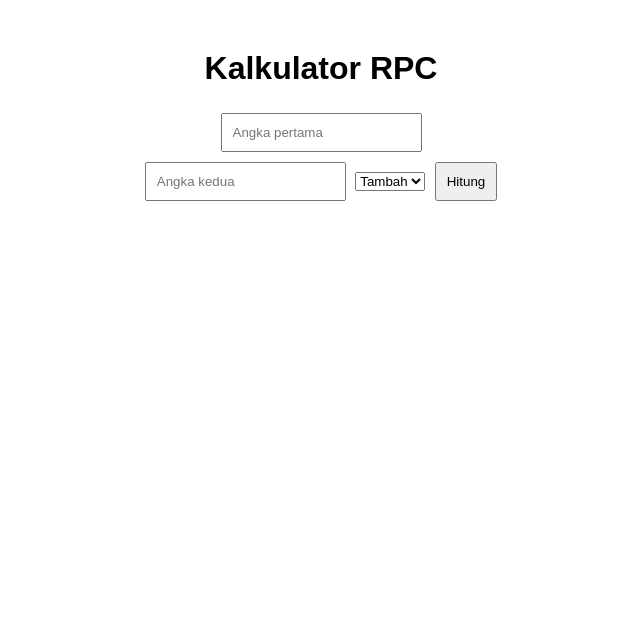
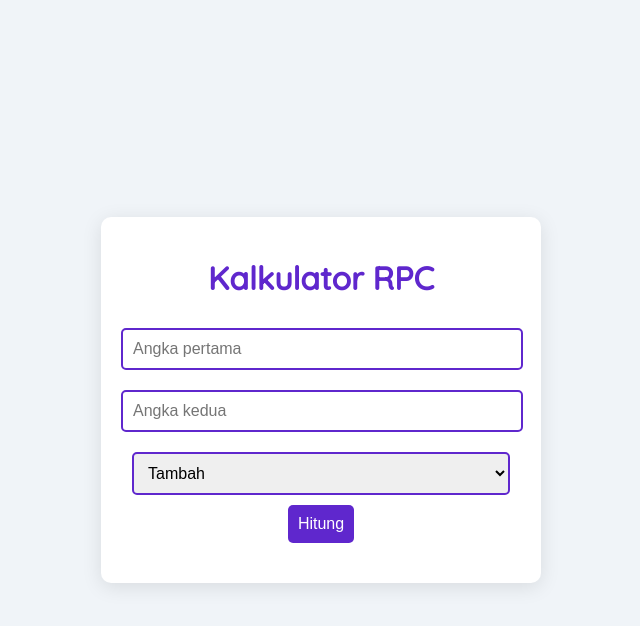
Before and after one commit to AhmadDevaTajulMuluk/kalkulator-rpc, a website: page public/index.html in a window 1280 px wide. Shown: the whole page, without its empty margins (319-959 px from the left). Drawn offline with Linux system fonts and the light colour scheme.

Commit message:
Update index.html

```diff
--- a/public/index.html
+++ b/public/index.html
@@ -4,17 +4,63 @@
   <meta charset="UTF-8">
   <meta name="viewport" content="width=device-width, initial-scale=1.0">
   <title>Kalkulator RPC</title>
+  <link href="https://fonts.googleapis.com/css2?family=Quicksand:wght@300;500&display=swap" rel="stylesheet">
   <style>
-    body { font-family: Arial, sans-serif; }
-    .container { max-width: 400px; margin: 50px auto; text-align: center; }
-    input, button { margin: 5px; padding: 10px; }
+    body {
+      font-family: 'Quicksand', sans-serif;
+      background-color: #f0f4f8;
+      color: #333;
+      display: flex;
+      justify-content: center;
+      align-items: center;
+      height: 100vh;
+      margin: 0;
+    }
+    .container {
+      background-color: #ffffff;
+      border-radius: 10px;
+      box-shadow: 0 4px 20px rgba(0, 0, 0, 0.1);
+      max-width: 400px;
+      padding: 20px;
+      text-align: center;
+    }
+    h1 {
+      color: #5f27cd; /* Elegant color */
+      margin-bottom: 20px;
+    }
+    input, select {
+      width: calc(100% - 22px);
+      margin: 10px 0;
+      padding: 10px;
+      border: 2px solid #5f27cd;
+      border-radius: 5px;
+      font-size: 16px;
+    }
+    button {
+      background-color: #5f27cd;
+      color: white;
+      border: none;
+      border-radius: 5px;
+      padding: 10px;
+      cursor: pointer;
+      font-size: 16px;
+      transition: background-color 0.3s;
+    }
+    button:hover {
+      background-color: #4a1da3; /* Darker shade for hover effect */
+    }
+    p {
+      margin-top: 20px;
+      font-weight: 500;
+      font-size: 18px;
+    }
   </style>
 </head>
 <body>
   <div class="container">
     <h1>Kalkulator RPC</h1>
-    <input type="number" id="a" placeholder="Angka pertama">
-    <input type="number" id="b" placeholder="Angka kedua">
+    <input type="number" id="a" placeholder="Angka pertama" required>
+    <input type="number" id="b" placeholder="Angka kedua" required>
     <select id="operation">
       <option value="add">Tambah</option>
       <option value="subtract">Kurang</option>
```
